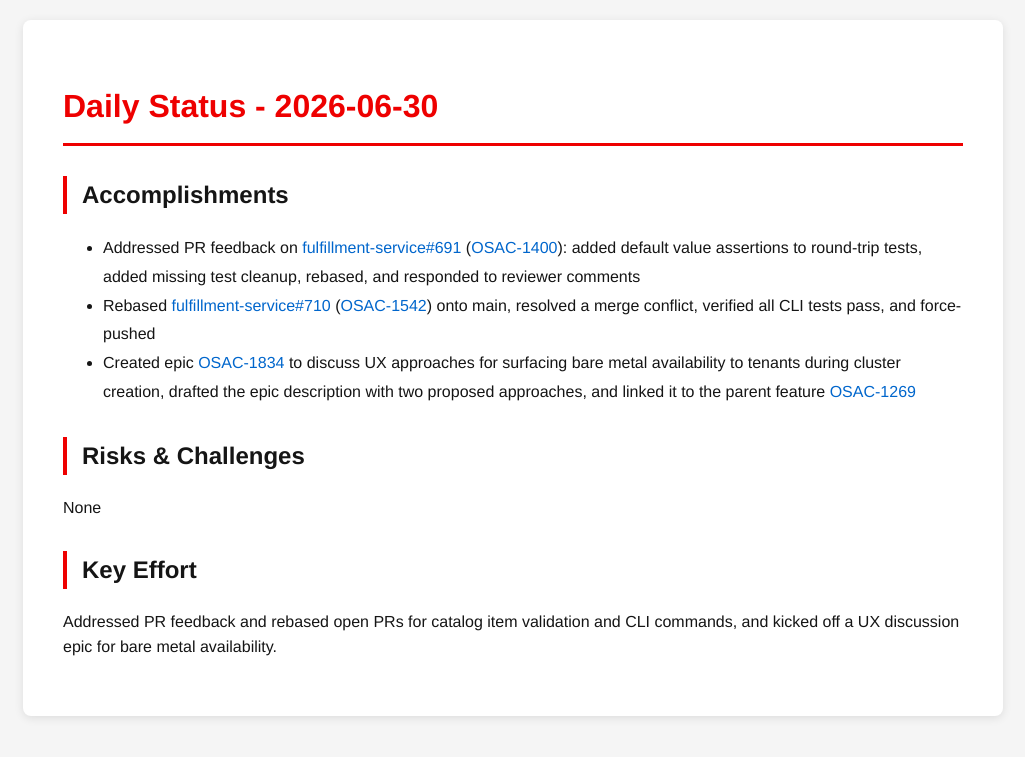
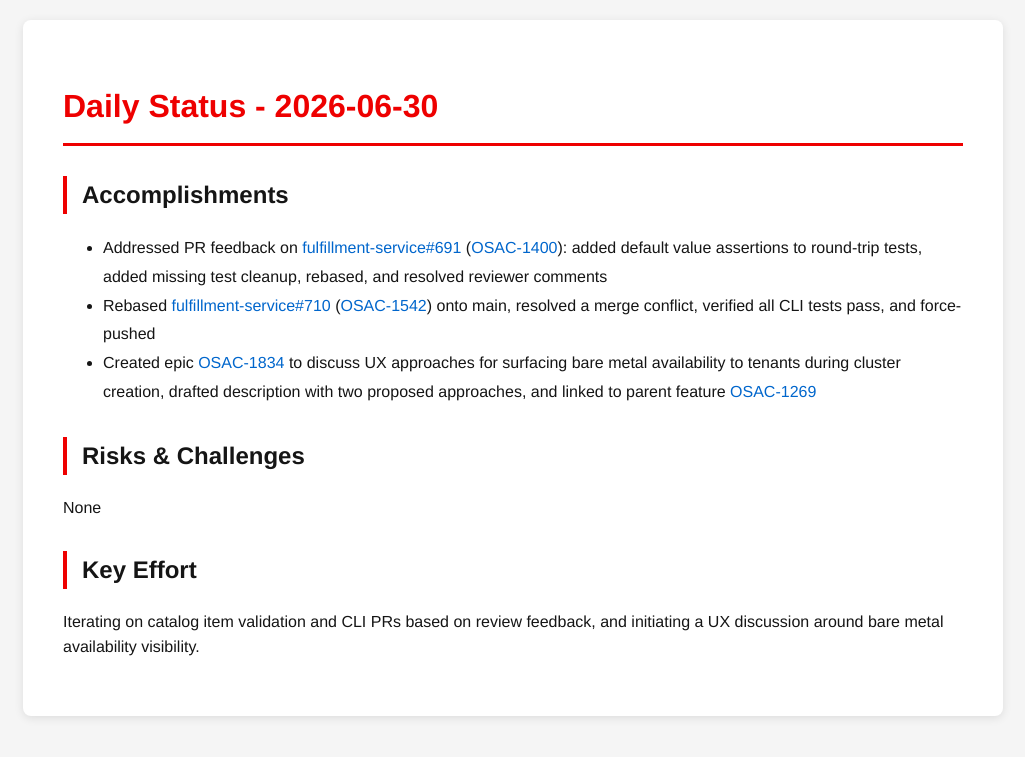
Before and after one commit to tzvatot/daily-status, a Jekyll site: the page built from 2026-06-30.md, in a window 1280 px wide. Shown: the top 757 px of the page, without its empty margins (127-1152 px from the left). Built offline with Jekyll 4.4.1, drawn with Linux system fonts in a browser that asks for light colours.

Commit message:
Daily status update - 2026-06-30

```diff
--- a/2026-06-30.md
+++ b/2026-06-30.md
@@ -7,12 +7,12 @@ date: 2026-06-30
 # Daily Status - 2026-06-30
 
 ## Accomplishments
-- Addressed PR feedback on [fulfillment-service#691](https://github.com/osac-project/fulfillment-service/pull/691) ([OSAC-1400](https://redhat.atlassian.net/browse/OSAC-1400)): added default value assertions to round-trip tests, added missing test cleanup, rebased, and responded to reviewer comments
+- Addressed PR feedback on [fulfillment-service#691](https://github.com/osac-project/fulfillment-service/pull/691) ([OSAC-1400](https://redhat.atlassian.net/browse/OSAC-1400)): added default value assertions to round-trip tests, added missing test cleanup, rebased, and resolved reviewer comments
 - Rebased [fulfillment-service#710](https://github.com/osac-project/fulfillment-service/pull/710) ([OSAC-1542](https://redhat.atlassian.net/browse/OSAC-1542)) onto main, resolved a merge conflict, verified all CLI tests pass, and force-pushed
-- Created epic [OSAC-1834](https://redhat.atlassian.net/browse/OSAC-1834) to discuss UX approaches for surfacing bare metal availability to tenants during cluster creation, drafted the epic description with two proposed approaches, and linked it to the parent feature [OSAC-1269](https://redhat.atlassian.net/browse/OSAC-1269)
+- Created epic [OSAC-1834](https://redhat.atlassian.net/browse/OSAC-1834) to discuss UX approaches for surfacing bare metal availability to tenants during cluster creation, drafted description with two proposed approaches, and linked to parent feature [OSAC-1269](https://redhat.atlassian.net/browse/OSAC-1269)
 
 ## Risks & Challenges
 None
 
 ## Key Effort
-Addressed PR feedback and rebased open PRs for catalog item validation and CLI commands, and kicked off a UX discussion epic for bare metal availability.
+Iterating on catalog item validation and CLI PRs based on review feedback, and initiating a UX discussion around bare metal availability visibility.
```
